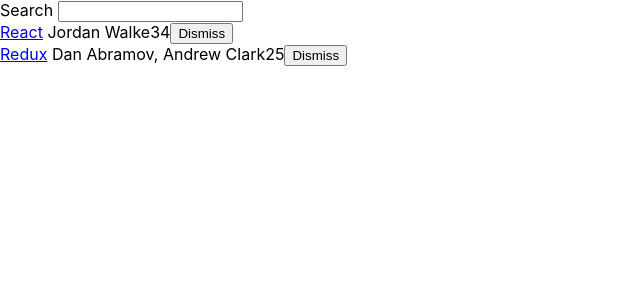
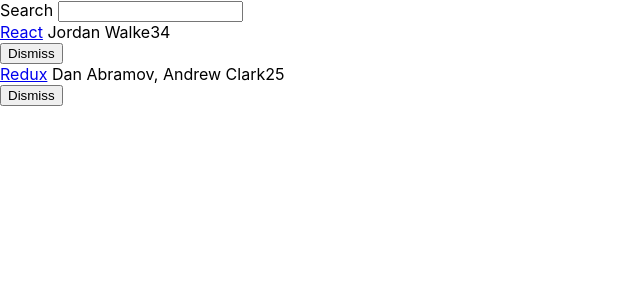
Before and after one commit to SrimanPotluri/React, a React (Create React App) app: page / in a window 1280 px wide. Shown: the top 300 px of the page, without its empty margins (0-640 px from the left). Built offline with nearby package versions, Linux system fonts and the light colour scheme.

Commit message:
Commit-2

```diff
--- a/src/App.js
+++ b/src/App.js
@@ -57,27 +57,6 @@
           Search{" "}
         </Search>
         <Table list={list} pattern={searchTerm} onDismiss={this.onDismiss} />
-
-        {/* <input type="text" value={searchTerm} onChange={this.onChangeSearch} /> */}
-
-        {/* {list.filter(this.isSearched(searchTerm)).map(item => (
-          <div key={item.objectID}>
-            <span>
-              <a href={item.url}> {item.title}</a>{" "}
-            </span>
-            <span>{item.author}</span>
-            <span>{item.num_comments}</span>
-            <span>{item.points}</span>
-            <span>
-              <button
-                onClick={() => this.onDimiss(item.objectID)}
-                type="button"
-              >
-                Dismiss
-              </button>
-            </span>
-          </div>
-        ))} */}
       </div>
     );
   }
@@ -109,9 +88,7 @@
             <span>{item.num_comments}</span>
             <span>{item.points}</span>
             <span>
-              <button onClick={() => onDismiss(item.objectID)} type="button">
-                Dismiss
-              </button>
+              <Button onClick={() => onDismiss(item.objectID)}>Dismiss</Button>
             </span>
           </div>
         ))}
@@ -120,4 +97,18 @@
   }
 }
 
+class Button extends Component {
+  render() {
+    const { onClick, children } = this.props;
+
+    return (
+      <div>
+        <button type="button" onClick={onClick}>
+          {children}
+        </button>
+      </div>
+    );
+  }
+}
+
 export default App;
```
Also changed, not shown: src/Search.js (deleted, +0 -9 lines), src/Table.js (deleted, +0 -9 lines).
